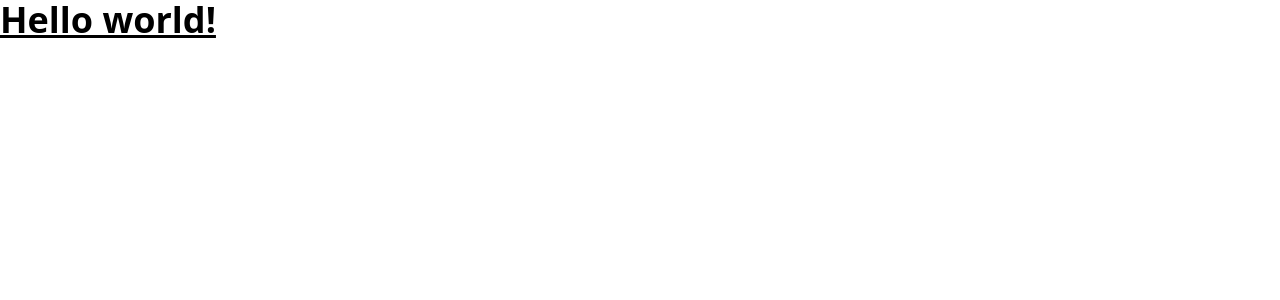
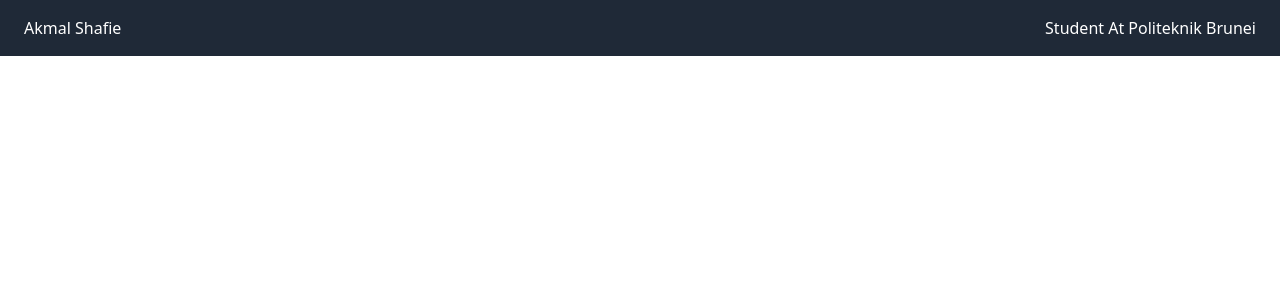
Before and after one commit to LalaDotExe/AS3-ASG3, a Vue app: page / in a window 1280 px wide. Shown: the top 300 px of the page. Built offline with nearby package versions, Linux system fonts and the light colour scheme.

Commit message:
Adding header

```diff
--- a/src/App.vue
+++ b/src/App.vue
@@ -3,7 +3,12 @@ import HelloWorld from "./components/HelloWorld.vue";
 </script>
 
 <template>
-  <h1 className="text-4xl font-bold underline">Hello world!</h1>
+  <header
+    class="bg-gray-800 text-white py-4 px-6 flex justify-between items-center"
+  >
+    <h1>Akmal Shafie</h1>
+    <p>Student At Politeknik Brunei</p>
+  </header>
 </template>
 
 <style scoped></style>
```
